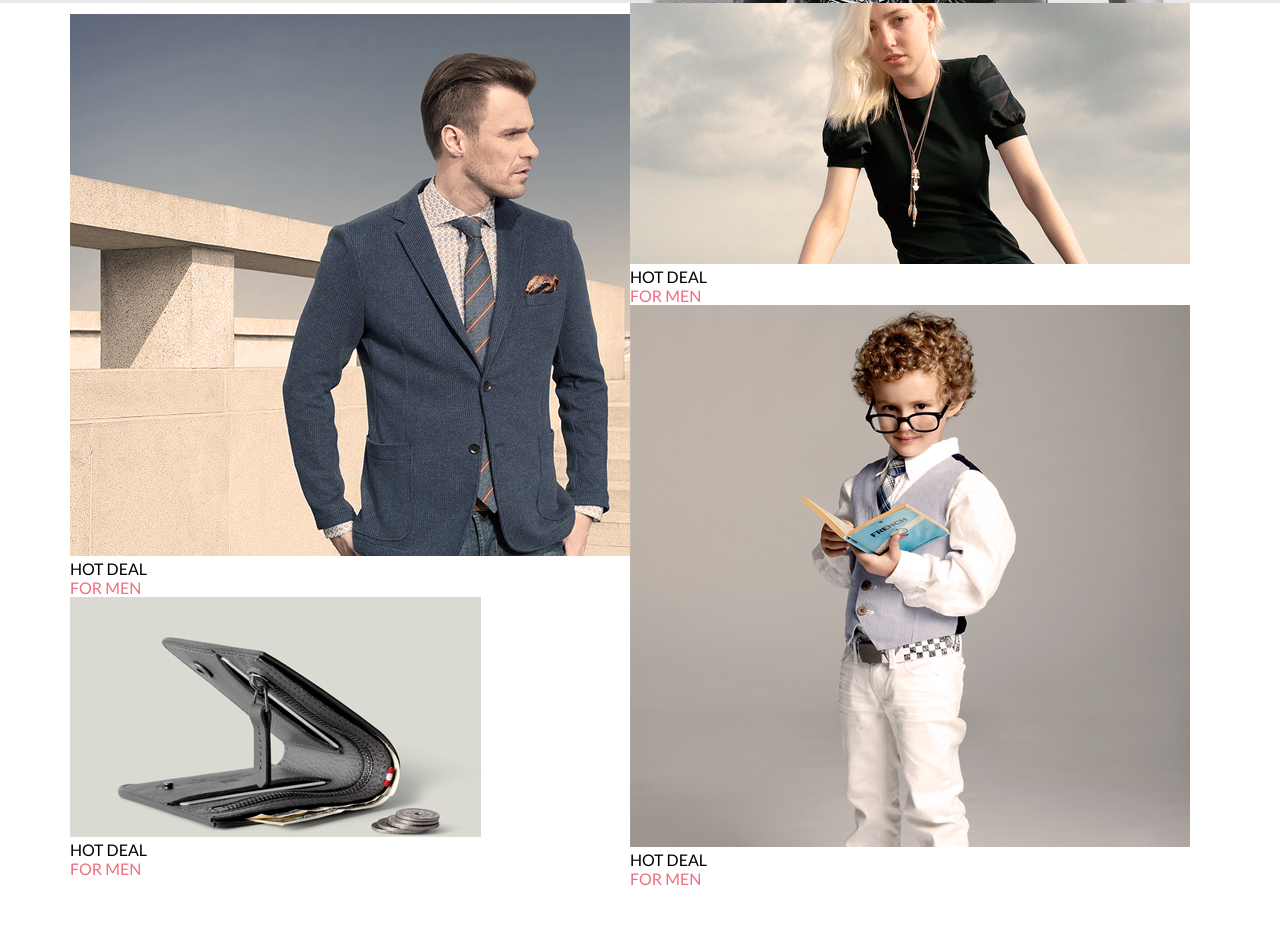
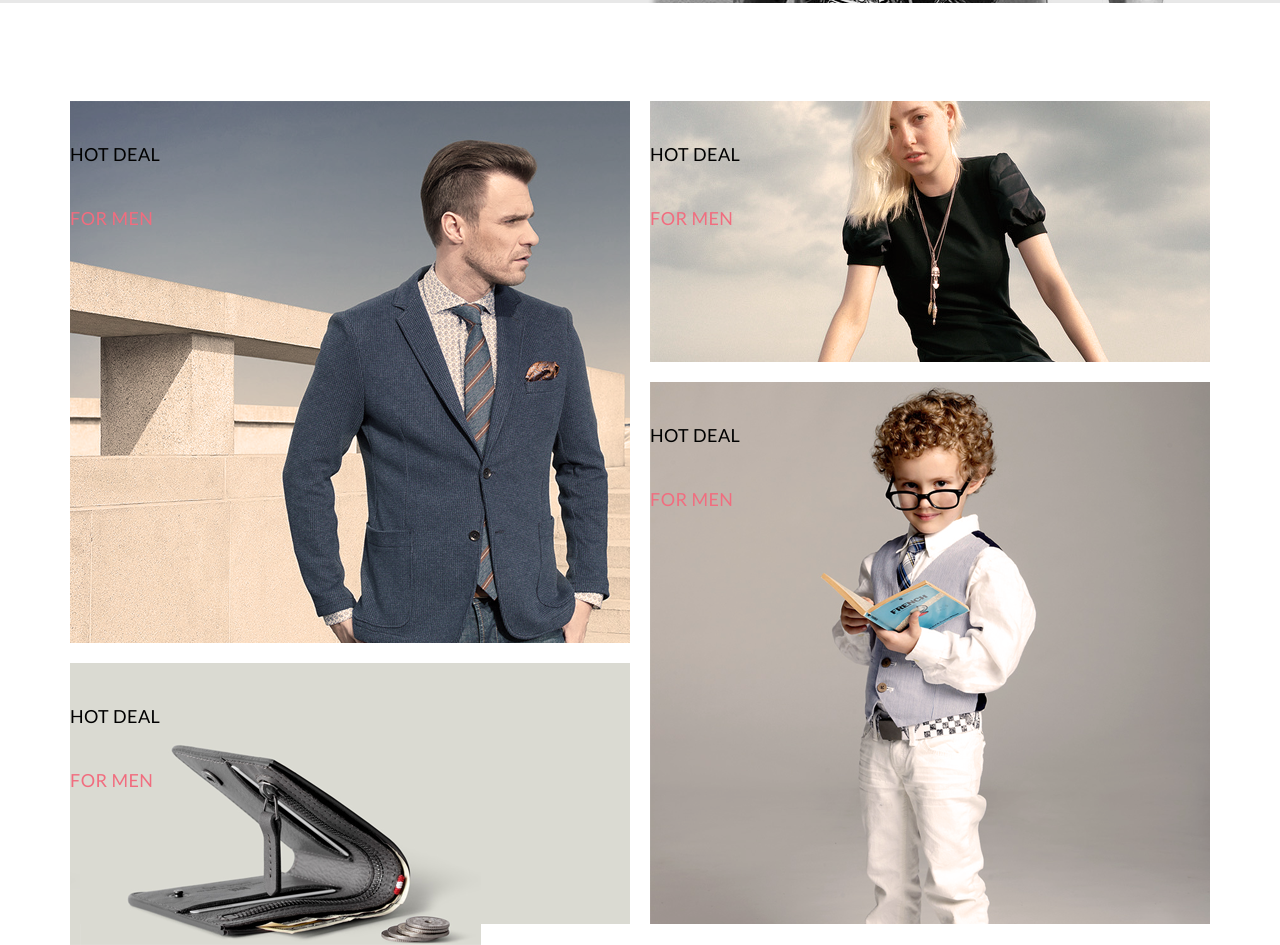
Before and after one commit to TLIQ/site, a plain HTML site: page index.html in a window 1280 px wide. Shown: the part 769-1714 px from the top of the page. Before the commit the page ends 1657 px from the top, so only its background shows below. Drawn offline with Linux system fonts and the light colour scheme.

Commit message:
Есть вопросы по тексту

```diff
--- a/index.html
+++ b/index.html
@@ -48,30 +48,30 @@
 </div>
 
 <div class="sales">
-  <div class="container sales__flex">
+  <div class="container sales__flex" style="margin-top: 98px">
     <div class="sales_left">
       <div class="sales_man">
-        <img class="sales_man" src="img/Layer_30.png" alt="man">
-          <p class="sales_text_man">HOT DEAL</p>
-          <p class="pink">FOR MEN</p>
+          <p class="sales_text">HOT DEAL</p>
+          <p class="sales_text pink">FOR MEN</p>
       </div>
-      <div class="sales_acces">
-        <img class="sales_acces" src="img/Layer_37.png" alt="acces">
-        <p class="sales_text_man">HOT DEAL</p>
-        <p class="pink">FOR MEN</p>
+      <div class="content_sales_acces">
+        <div class="sales_acces">
+
+          <p class="sales_text">HOT DEAL</p>
+          <p class="sales_text pink">FOR MEN</p>
+        </div>
       </div>
+
     </div>
 
     <div class="sales_right">
       <div class="sales_woman">
-        <img class="sales_woman" src="img/Layer_32.png" alt="woman">
-        <p class="sales_text_man">HOT DEAL</p>
-        <p class="pink">FOR MEN</p>
+        <p class="sales_text">HOT DEAL</p>
+        <p class="sales_text pink">FOR MEN</p>
       </div>
       <div class="sales_kid">
-        <img class="sales_kid" src="img/Layer_31.png" alt="kid">
-        <p class="sales_text_man">HOT DEAL</p>
-        <p class="pink">FOR MEN</p>
+        <p class="sales_text">HOT DEAL</p>
+        <p class="sales_text pink">FOR MEN</p>
       </div>
 
     </div>
--- a/style.css
+++ b/style.css
@@ -109,20 +109,67 @@ a {
 
 .sales {
   height: 823px;
+      margin: 98px;
 }
 
 .sales__flex{
   height: 100%;
+  margin: 98px;
+  margin: auto;
   display: flex;
   align-items: center;
+  justify-content: space-between;
 }
 .sales_left{
+  height: 823px;
+  justify-content: space-between;
   display: flex;
   flex-direction: column;
 }
+.sales_man{
+  height: 542px;
+  width: 560px;
+  background-image: url("img/Layer_30.png");
+  /* display: flex;
+  align-items: center; */
+}
+.content_sales_acces{
+  height: 261px;
+  width: 560px;
+  background-color: #dadad2;
+  background-size: 100%;
+}
+.sales_acces{
+  height: 240px;
+  width: 411px;
+  background-image: url("img/Layer_37.png");
+   background-position: 10px 0;
+
+}
+
 .sales_text{
+  font-size: 18px;
+  font-weight: 400;
+  text-transform: uppercase;
+  letter-spacing: 0.45px;
+   margin-top: 42px;
+}
 
-position:absolute;
-top:30px;
-left:0px;
+.sales_right{
+  height: 823px;
+  justify-content: space-between;
+  width: 560px;
+  display: flex;
+  flex-direction: column;
 }
+
+.sales_woman{
+  height: 261px;
+  width: 560px;
+  background-image: url("img/Layer_32.png");
+}
+.sales_kid{
+  height: 542px;
+  width: 560px;
+  background-image: url("img/Layer_31.png");
+}
```
